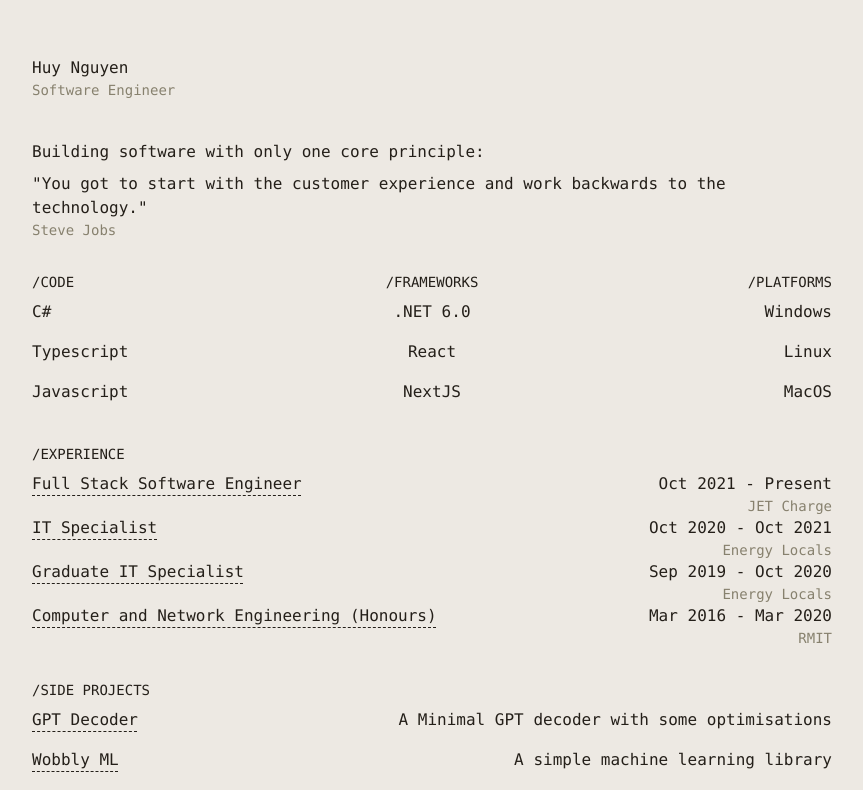
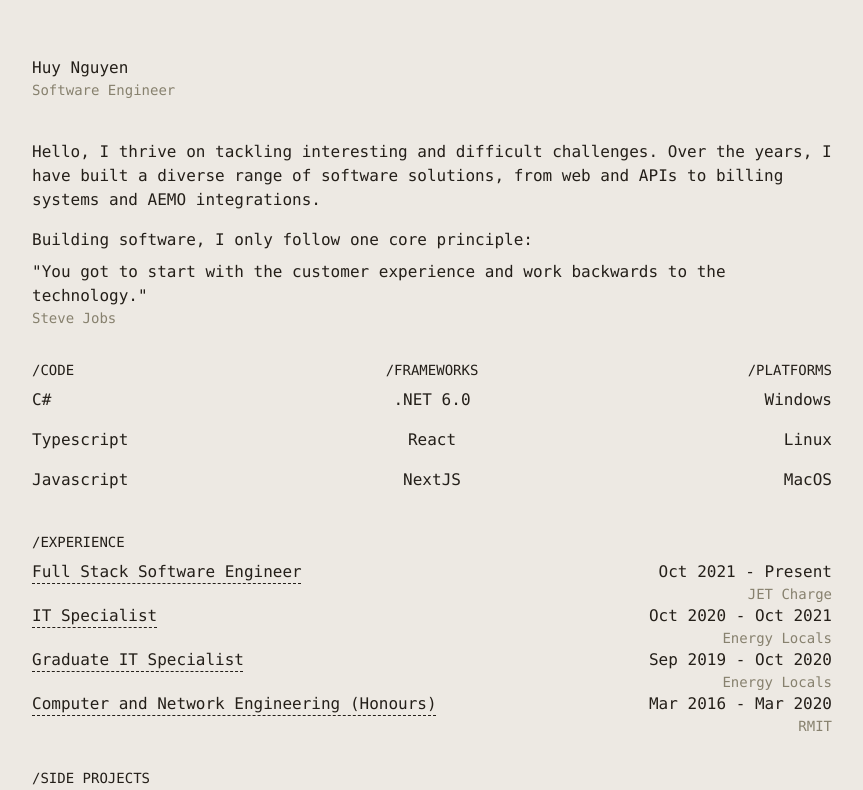
Before and after one commit to HuyNguyenAu/huynguyen-space, a React (Vite) app: page / in a window 1280 px wide. Shown: the top 790 px of the page, without its empty margins (208-1071 px from the left). Built offline with nearby package versions, Linux system fonts and the light colour scheme.

Commit message:
Update Article and Hero components: enhance layout and improve content clarity

```diff
--- a/src/components/article.tsx
+++ b/src/components/article.tsx
@@ -12,7 +12,7 @@ export const Article = ({ children }: PropsWithChildren) => {
         </Link>
       </Section>
       <Section>
-        <article className="prose">{children}</article>
+        <article className="prose max-w-full">{children}</article>
       </Section>
     </Layout>
   );
--- a/src/components/experience.tsx
+++ b/src/components/experience.tsx
@@ -1,6 +1,6 @@
 import { type PropsWithChildren } from "react";
 import { Body, Heading, Link, Small } from "@/components/ui/typography";
-import { Section } from "./ui/section";
+import { Section } from "@/components/ui/section";
 
 const ExperienceItem = ({
   company,
--- a/src/components/hero.tsx
+++ b/src/components/hero.tsx
@@ -9,7 +9,12 @@ export const Hero = () => {
         <Small>Software Engineer</Small>
       </Section>
       <Section>
-        <Body>Building software with only one core principle:</Body>
+        <Body>
+          Hello, I thrive on tackling interesting and difficult challenges. Over
+          the years, I have built a diverse range of software solutions, from
+          web and APIs to billing systems and AEMO integrations.
+        </Body>
+        <Body>Building software, I only follow one core principle:</Body>
         <Body className="m-0">
           "You got to start with the customer experience and work backwards to
           the technology."
```
